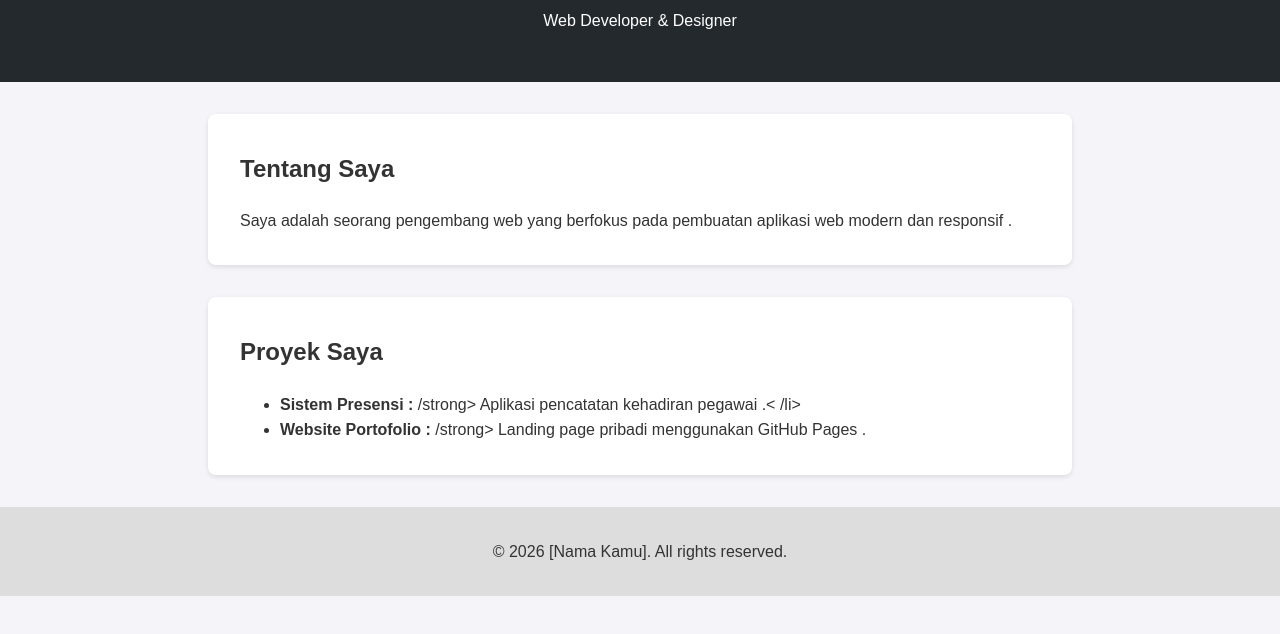
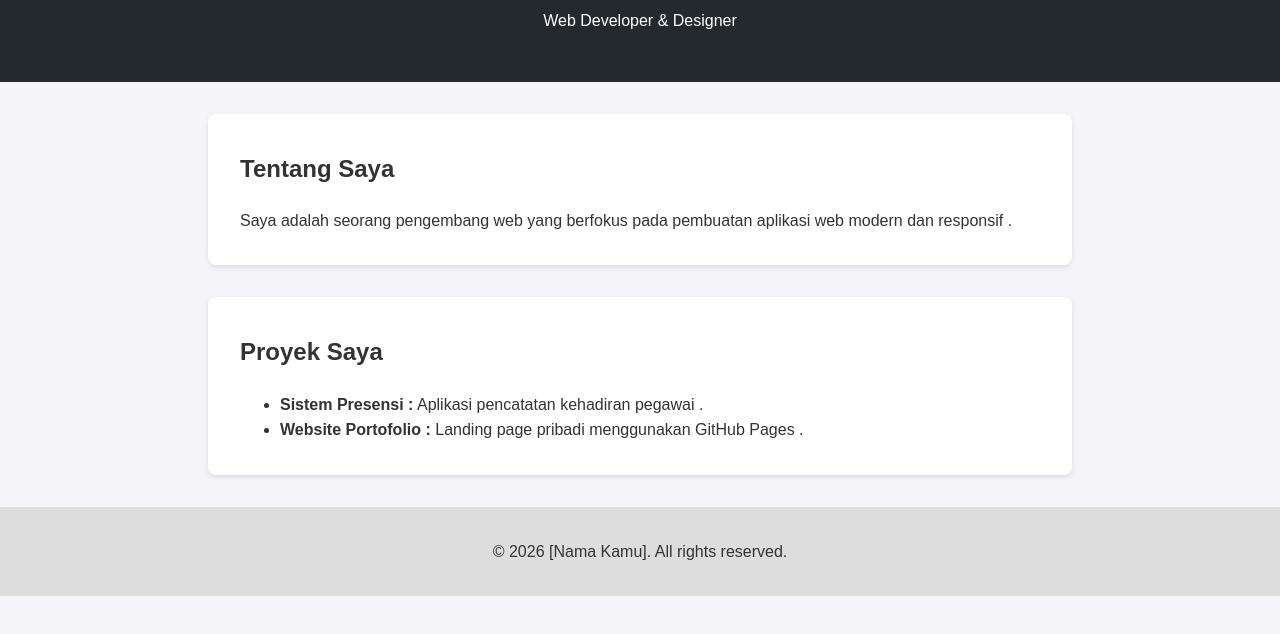
Before and after one commit to ichiro013/portofolio, a plain HTML site: page index.html in a window 1280 px wide. Shown: the part 118-752 px from the top of the page. Drawn offline with Linux system fonts and the light colour scheme.

Commit message:
Update index.html

```diff
--- a/index.html
+++ b/index.html
@@ -20,8 +20,8 @@ dan responsif .</p>
 <section id="projects">
 <h2>Proyek Saya</h2>
 <ul>
-<li><strong>Sistem Presensi :</strong> /strong> Aplikasi pencatatan kehadiran pegawai .< /li>
-<li><strong>Website Portofolio :</strong> /strong> Landing page pribadi menggunakan GitHub
+<li><strong>Sistem Presensi :</strong>  Aplikasi pencatatan kehadiran pegawai .
+<li><strong>Website Portofolio :</strong>  Landing page pribadi menggunakan GitHub
 Pages .</li>
 </ul>
 </section>
```
